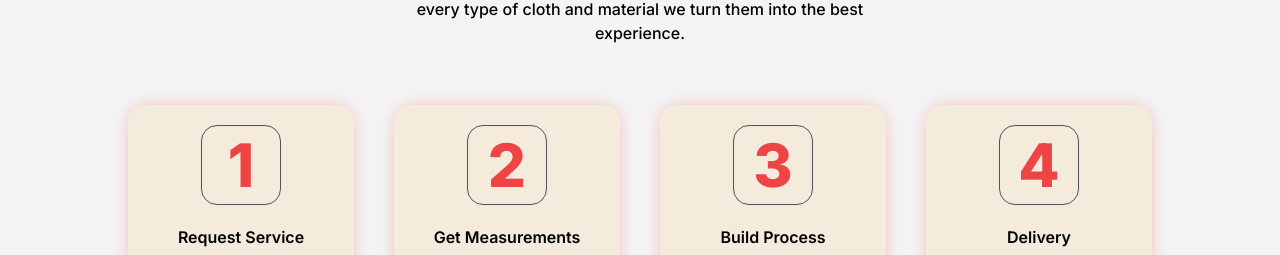
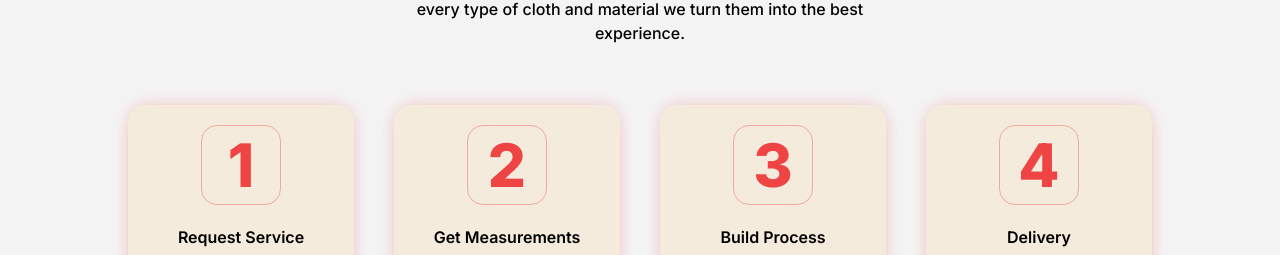
Before and after one commit to mmesomasaint/hulksmasher, a Next.js app: page / in a window 1280 px wide. Shown: the part 2635-2890 px from the top of the page. Built offline with nearby package versions, Linux system fonts and the light colour scheme.

Commit message:
Fix: Colors

```diff
--- a/app/components/how-card.tsx
+++ b/app/components/how-card.tsx
@@ -9,8 +9,8 @@ type HowCardType = {
 function HowCard({ title, icon, children }: HowCardType) {
   return (
     <div className='group flex flex-col justify-start items-center gap-5 bg-amber-500/10 hover:bg-transparent shadow-[0_0_20px_-6px_rgb(239_68_68_/_0.55)] hover:shadow-[inset_0_0_30px_-12px_rgb(245_158_11_/_0.55),_0_0_50px_-6px_rgb(239_68_68_/_0.55)] rounded-2xl p-5'>
-      <div className='w-20 h-20 flex shrink-0 justify-center items-center rounded-2xl border border-zinc-600'>
-        <span className='text-6xl text-red-500 font-extrabold'>{icon}</span>
+      <div className='w-20 h-20 flex shrink-0 justify-center items-center rounded-2xl bg-transparent group-hover:bg-red-500 border border-red-500/40 group-hover:border-red-500'>
+        <span className='text-6xl text-red-500 group-hover:text-white font-extrabold'>{icon}</span>
       </div>
       <span className='text-sm sm:text-base font-semibold text-black group-hover:text-red-500 text-center leading-none'>
         {title}
```
